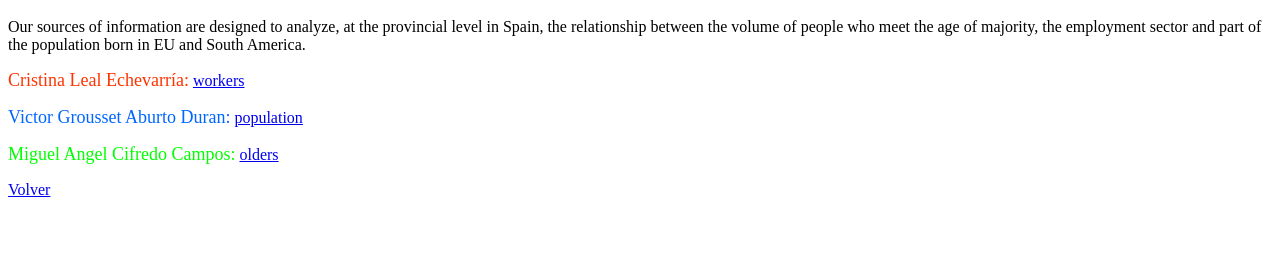
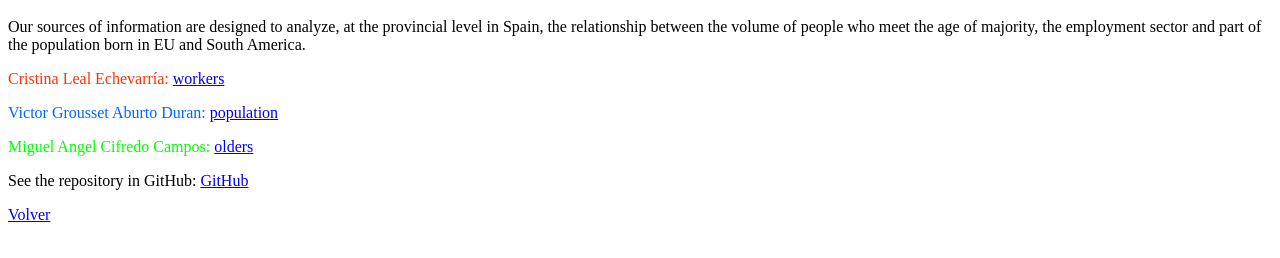
Before and after one commit to sos-2016-02/sos-2016-02, a website: page static/about/index.html in a window 1280 px wide. Shown: the part 48-306 px from the top of the page. Drawn offline with Linux system fonts and the light colour scheme.

Commit message:
Añadido link a GitHub desde la página about. Cambios menores. Issue #41. Closes #41

```diff
--- a/index.js
+++ b/index.js
@@ -9,7 +9,7 @@ app.listen(port, () => {
 });
 
 app.get("/", (req, res) => {
-	res.send("<h1>Hello Word</h1><a href='/about'>about</a>");
+	res.send("<h1>Hello Word from group 02</h1><a href='/about'>about</a>");
 });
 
 app.get("/time", (req, res) => {
--- a/static/about/index.html
+++ b/static/about/index.html
@@ -3,9 +3,10 @@
 <body>
 <h1>ABOUT</h1>
 <p>Our sources of information are designed to analyze, at the provincial level in Spain, the relationship between the volume of people who meet the age of majority, the employment sector and part of the population born in EU and South America.</p>
-<p><font color ="#ff3300" size = "4">Cristina Leal Echevarría:</font> <a href='/about/workers'>workers</a>      </p>
-<p><font color ="#0066ff" size = "4">Victor Grousset Aburto Duran:</font> <a href='/about/population'>population</a></p>
-<p><font color ="#00ff00" size = "4">Miguel Angel Cifredo Campos:</font> <a href='/about//olders'>olders</a></p>
+<p style="color:#ff3300">Cristina Leal Echevarría: <a href='/about/workers'>workers</a></p>
+<p style="color:#0066ff">Victor Grousset Aburto Duran: <a href='/about/population'>population</a></p>
+<p style="color:#00ff00">Miguel Angel Cifredo Campos: <a href='/about//olders'>olders</a></p>
+<p>See the repository in GitHub: <a href="https://github.com/sos-2016-02">GitHub</a></p>
 <a href="javascript:history.back()">Volver</a>
 </body>
 </html>
```
